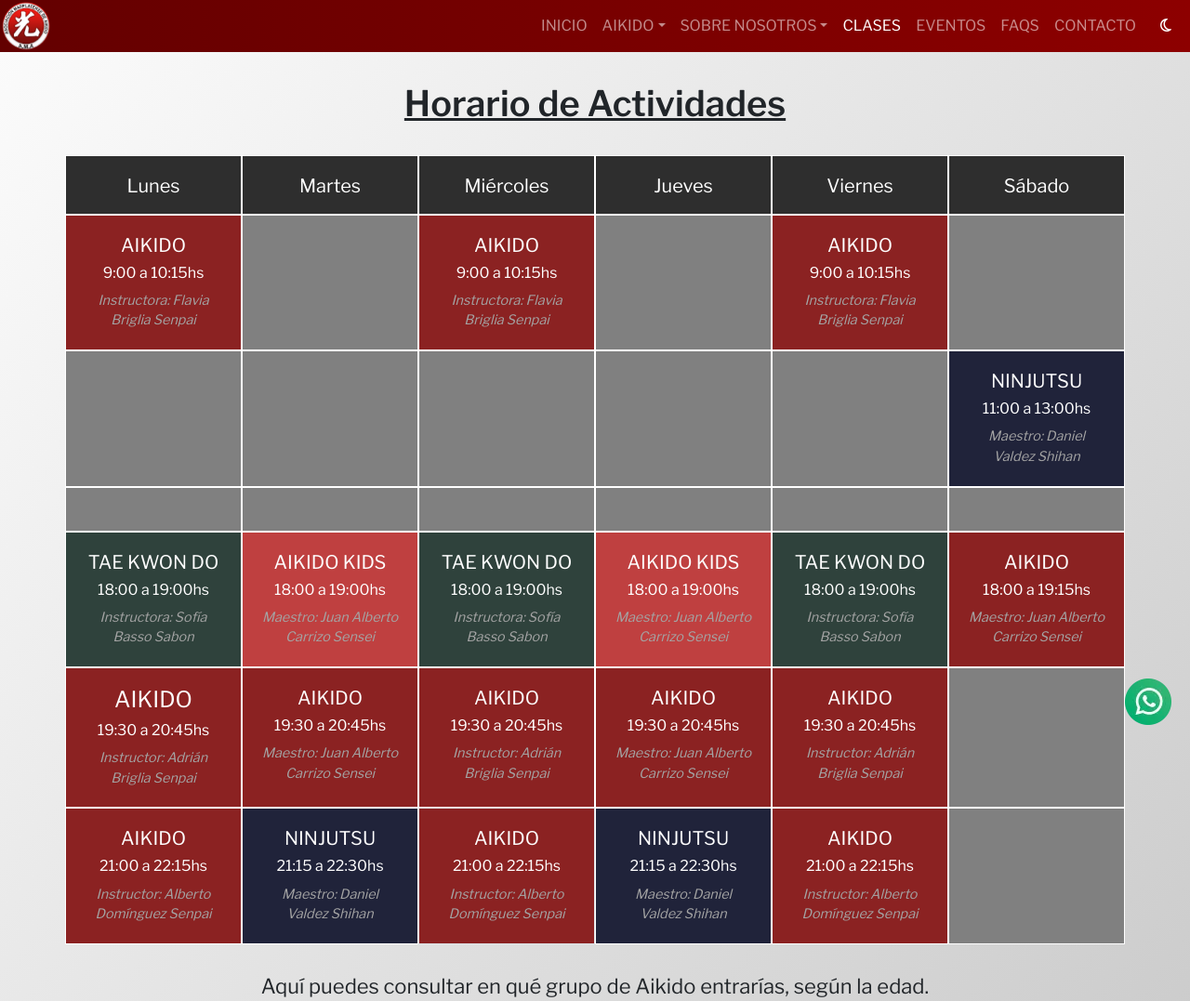
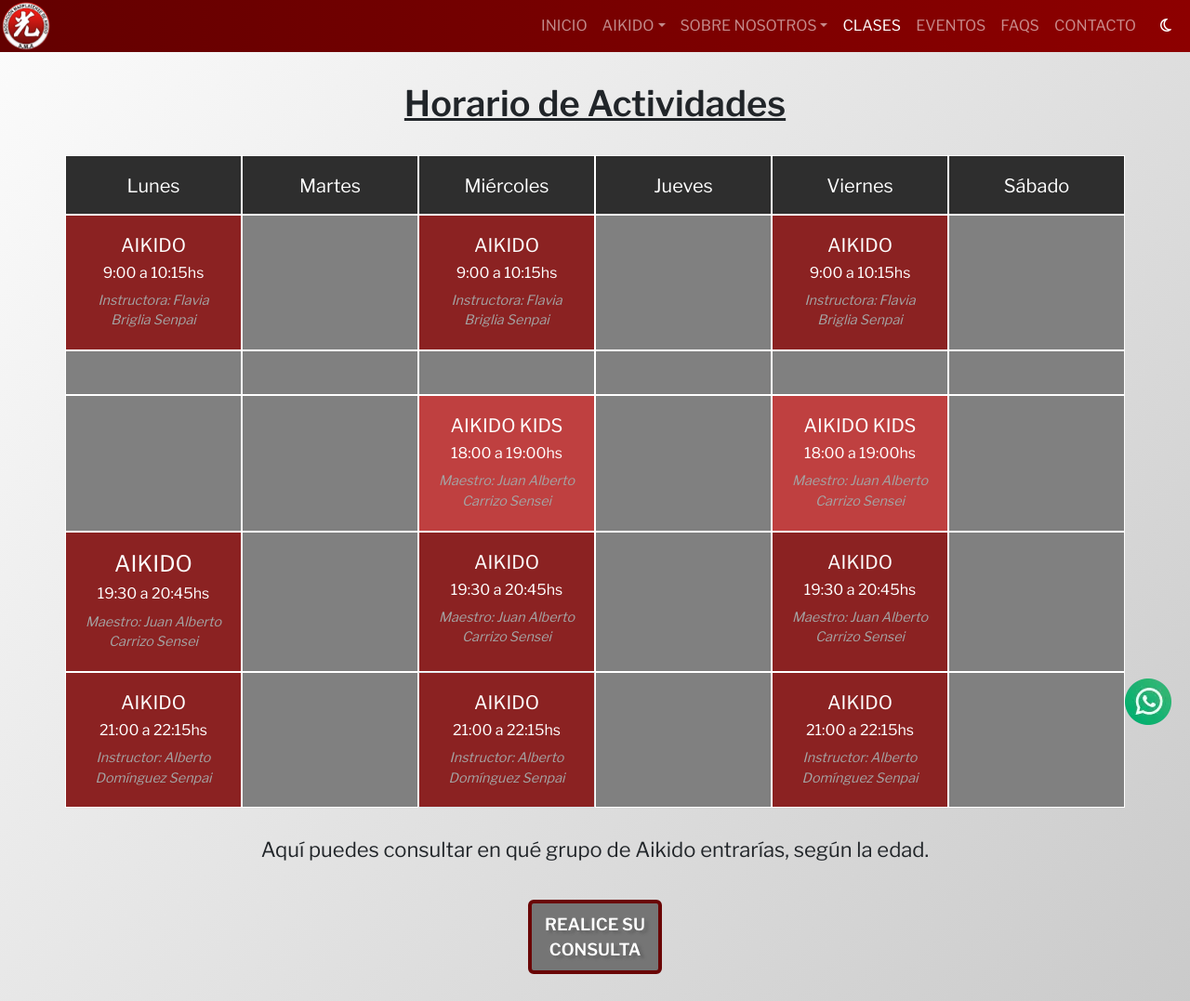
Before and after one commit to Flarien/SitioWeb_AMA, a website: page pages/clases.html in a window 1280 px wide. Shown: the top 1077 px of the page at 93% size. Drawn offline with nearby package versions, Linux system fonts and the light colour scheme; some packages are replaced by stand-ins of ours; a script that the page names is missing.

Commit message:
modifica horarios y enlace a contacto del footer

```diff
--- a/pages/clases.html
+++ b/pages/clases.html
@@ -108,19 +108,6 @@
 				</div>
 
 				<div class="row">
-					<div class="col-2 border border-white"></div>
-					<div class="col-2 border border-white"></div>
-					<div class="col-2 border border-white"></div>
-					<div class="col-2 border border-white"></div>
-					<div class="col-2 border border-white"></div>
-					<div class="col-2 border border-white ninja">
-						<h5>NINJUTSU</h5>
-						<h6>11:00 a 13:00hs</h6>
-						<p>Maestro: Daniel Valdez Shihan</p>
-					</div>
-				</div>
-
-				<div class="row">
 					<div class="col-2 border border-white colSeparadora"></div>
 					<div class="col-2 border border-white colSeparadora"></div>
 					<div class="col-2 border border-white colSeparadora"></div>
@@ -130,63 +117,39 @@
 				</div>
 
 				<div class="row">
-					<div class="col-2 border border-white tae">
-						<h5>TAE KWON DO</h5>
-						<h6>18:00 a 19:00hs</h6>
-						<p>Instructora: Sofía Basso Sabon</p>
-					</div>
+					<div class="col-2 border border-white"></div>
+					<div class="col-2 border border-white"></div>
 					<div class="col-2 border border-white aikiKids">
 						<h5>AIKIDO KIDS</h5>
 						<h6>18:00 a 19:00hs</h6>
 						<p>Maestro: Juan Alberto Carrizo Sensei</p>
 					</div>
-					<div class="col-2 border border-white tae">
-						<h5>TAE KWON DO</h5>
-						<h6>18:00 a 19:00hs</h6>
-						<p>Instructora: Sofía Basso Sabon</p>
-					</div>
+					<div class="col-2 border border-white"></div>
 					<div class="col-2 border border-white aikiKids">
 						<h5>AIKIDO KIDS</h5>
 						<h6>18:00 a 19:00hs</h6>
 						<p>Maestro: Juan Alberto Carrizo Sensei</p>
 					</div>
-					<div class="col-2 border border-white tae">
-						<h5>TAE KWON DO</h5>
-						<h6>18:00 a 19:00hs</h6>
-						<p>Instructora: Sofía Basso Sabon</p>
-					</div>
-					<div class="col-2 border border-white aiki">
-						<h5>AIKIDO</h5>
-						<h6>18:00 a 19:15hs</h6>
-						<p>Maestro: Juan Alberto Carrizo Sensei</p>
-					</div>
+					<div class="col-2 border border-white"></div>
 				</div>
 
 				<div class="row">
 					<div class="col-2 border border-white aiki">
 						<h4>AIKIDO</h4>
 						<h6>19:30 a 20:45hs</h6>
-						<p>Instructor: Adrián Briglia Senpai</p>
+						<p>Maestro: Juan Alberto Carrizo Sensei</p>
 					</div>
+					<div class="col-2 border border-white"></div>
 					<div class="col-2 border border-white aiki">
 						<h5>AIKIDO</h5>
 						<h6>19:30 a 20:45hs</h6>
 						<p>Maestro: Juan Alberto Carrizo Sensei</p>
 					</div>
-					<div class="col-2 border border-white aiki">
-						<h5>AIKIDO</h5>
-						<h6>19:30 a 20:45hs</h6>
-						<p>Instructor: Adrián Briglia Senpai</p>
-					</div>
+					<div class="col-2 border border-white"></div>
 					<div class="col-2 border border-white aiki">
 						<h5>AIKIDO</h5>
 						<h6>19:30 a 20:45hs</h6>
 						<p>Maestro: Juan Alberto Carrizo Sensei</p>
-					</div>
-					<div class="col-2 border border-white aiki">
-						<h5>AIKIDO</h5>
-						<h6>19:30 a 20:45hs</h6>
-						<p>Instructor: Adrián Briglia Senpai</p>
 					</div>
 					<div class="col-2 border border-white"></div>
 				</div>
@@ -197,21 +160,13 @@
 						<h6>21:00 a 22:15hs</h6>
 						<p>Instructor: Alberto Domínguez Senpai</p>
 					</div>
-					<div class="col-2 border border-white ninja">
-						<h5>NINJUTSU</h5>
-						<h6>21:15 a 22:30hs</h6>
-						<p>Maestro: Daniel Valdez Shihan</p>
-					</div>
+					<div class="col-2 border border-white"></div>
 					<div class="col-2 border border-whit aiki">
 						<h5>AIKIDO</h5>
 						<h6>21:00 a 22:15hs</h6>
 						<p>Instructor: Alberto Domínguez Senpai</p>
 					</div>
-					<div class="col-2 border border-white ninja">
-						<h5>NINJUTSU</h5>
-						<h6>21:15 a 22:30hs</h6>
-						<p>Maestro: Daniel Valdez Shihan</p>
-					</div>
+					<div class="col-2 border border-white"></div>
 					<div class="col-2 border border-white aiki">
 						<h5>AIKIDO</h5>
 						<h6>21:00 a 22:15hs</h6>
@@ -261,7 +216,8 @@
 			<h4 class="consultaGrupo__texto">Aquí puedes consultar en qué grupo de Aikido entrarías, según la edad. </h4>
 
 			<form class="consultaGrupo">
-				<button id="boton_consulta" class="btn btn-outline-secondary consultaGrupo__btn" type="button">Realice su consulta
+				<button id="boton_consulta" class="btn btn-outline-secondary consultaGrupo__btn" type="button">Realice su
+					consulta
 				</button>
 				<div class="collapse" id="collapse">
 					<div class="card card-body">
@@ -296,7 +252,7 @@
 			<a href="https://www.instagram.com/ama.aikido/"><img class="logoRedes" src="../assets/iglogo.webp"
 					alt="logo y enlace a página de Instagram"></a>
 			<h5><b>Asociación Marplatense de Aikido</b></h5>
-			<h6>Rivadavia 4357 - Mar del Plata, Argentina</h6>
+			<h6><a class="a--roja" href="./contacto.html">Rivadavia 4357 - Mar del Plata, Argentina</a></h6>
 			<h6><a class="a--roja" href="https:/wa.me/5492236688286">+54 (223) 668 8286</a> | aikidoama.mdq@gmail.com</h6>
 		</address>
 	</footer>
--- a/scss/_glosario.scss
+++ b/scss/_glosario.scss
@@ -2,9 +2,11 @@
 
 .accordion{
   --bs-accordion-bg: $backgroundGradient;
+  --bs-accordion-color:  red;
   --bs-accordion-btn-focus-box-shadow:  0 0 0 0.25rem rgba(65, 41, 41, 0.25);
   --bs-accordion-active-color: #ffffff;
   --bs-accordion-active-bg: gray;
+  --bs-accordion-border-color: #32363b;
 }
 .accordion-button:not(.collapsed) {
   color: white;
```
Also changed, not shown: index.html (+1 -1 lines), pages/aikido.html (+1 -1 lines), pages/carrizo.html (+1 -1 lines), pages/contacto.html (+1 -1 lines), pages/eventos.html (+1 -1 lines), pages/faqs.html (+1 -1 lines), pages/galeria.html (+1 -1 lines), pages/glosario.html (+4 -4 lines), pages/miyazawa.html (+1 -1 lines), pages/nosotros.html (+1 -1 lines), pages/osensei.html (+1 -1 lines).
